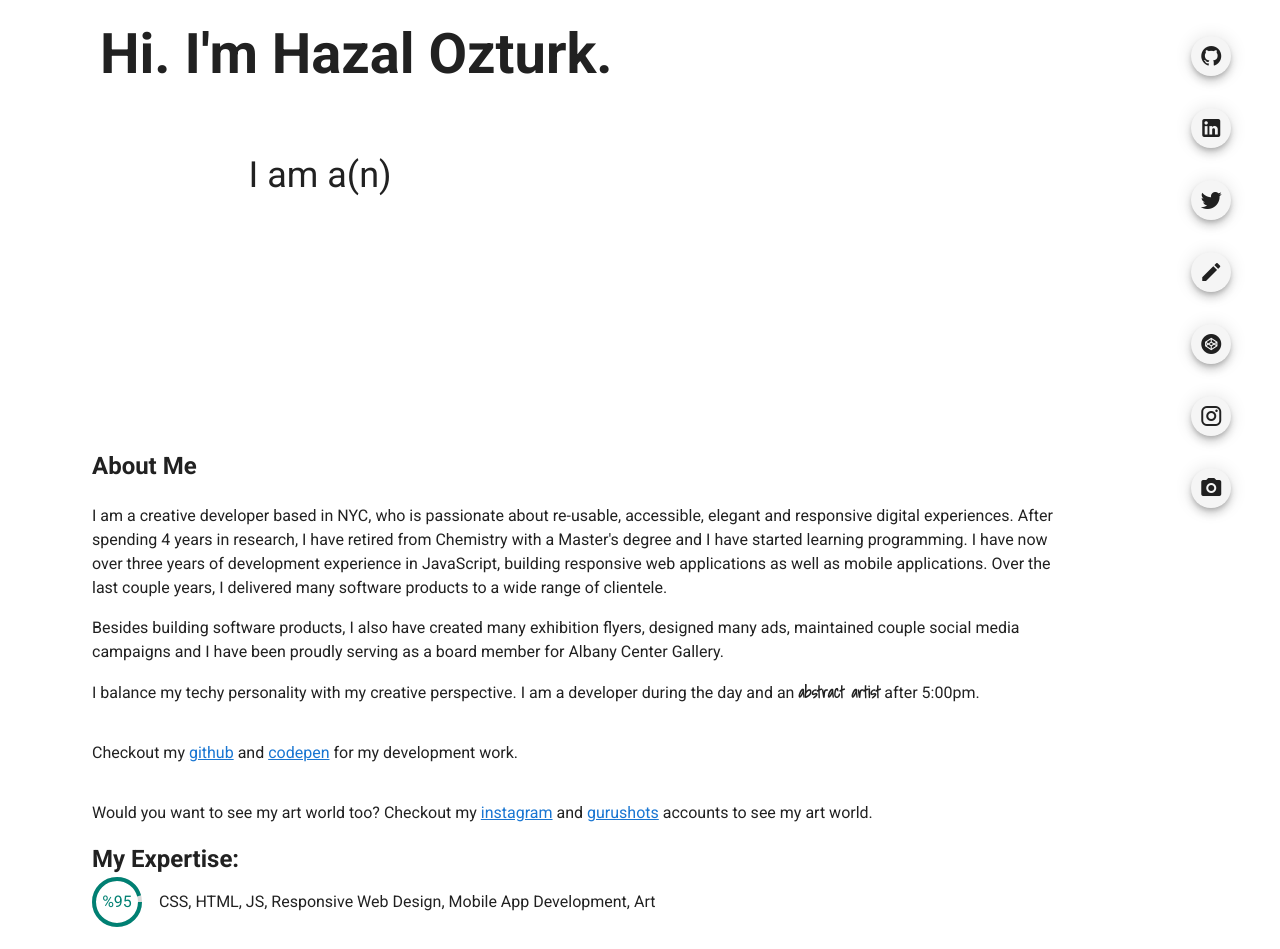
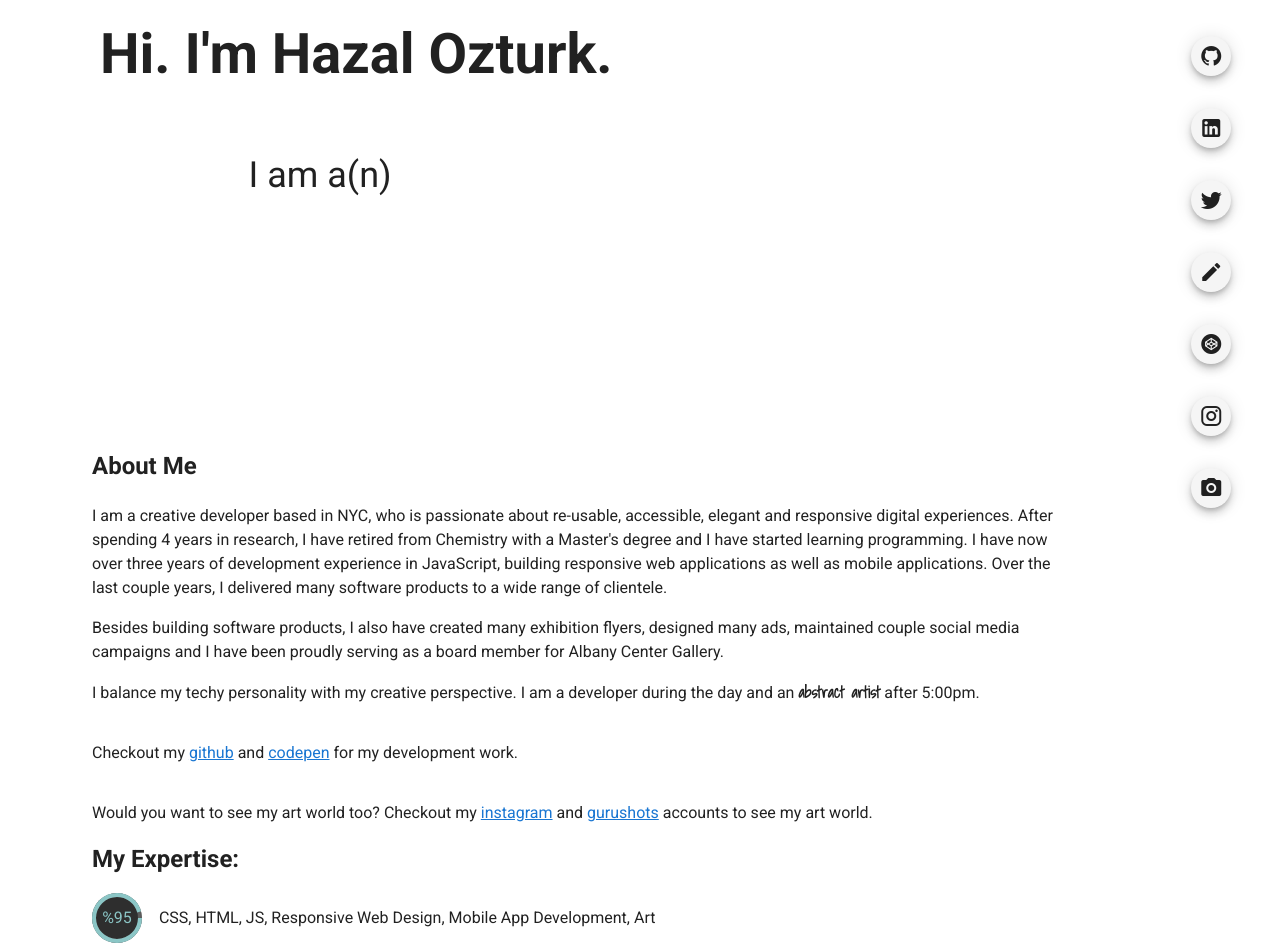
Before and after one commit to hazalozturk/hazalozturk, a Vue app: page / in a window 1280 px wide. Shown: the top 949 px of the page. Built offline with nearby package versions, Linux system fonts and the light colour scheme.

Commit message:
Change progress circles accessible colors

```diff
--- a/src/assets/styles/app.css
+++ b/src/assets/styles/app.css
@@ -88,6 +88,11 @@ body {
     width: 30%;
 }
 
+.progress-circle {
+    background-color: #2e2e2e;
+    border-radius: 30px;
+}
+
 @media only screen and (max-width: 815px) {
     .name-title {
         font-size: 36px;
--- a/src/helpers/skillsInfo.vue
+++ b/src/helpers/skillsInfo.vue
@@ -1,10 +1,11 @@
 <template>
   <v-row>
     <blockquote>
-      <h2>My Expertise:</h2>
+      <h2 class="pb-4">My Expertise:</h2>
       <v-row align="center" v-for="(skill, index) in skills" :key="index">
         <v-col cols="1"
           ><v-progress-circular
+            class="progress-circle"
             :size="50"
             :value="skill.percent"
             :color="skill.color"
@@ -25,22 +26,22 @@ export default {
       {
         title:
           "CSS, HTML, JS, Responsive Web Design, Mobile App Development, Art",
-        color: "#008073",
+        color: "#8BC6C6",
         percent: 95,
       },
       {
         title: "Git, Webpack, React, React Native, Vue, Figma",
-        color: "#9C27B0",
+        color: "#EC7480",
         percent: 75,
       },
       {
         title: "Sentry, Github Actions, NodeJS, UI/UX Design, Adobe Suite",
-        color: "#0D47A1",
+        color: "#F3AC79",
         percent: 35,
       },
       {
         title: "Animejs, SVG Animations, cypress",
-        color: "#2E7D32",
+        color: "#AFBCD0",
         percent: 15,
       },
     ],
```
